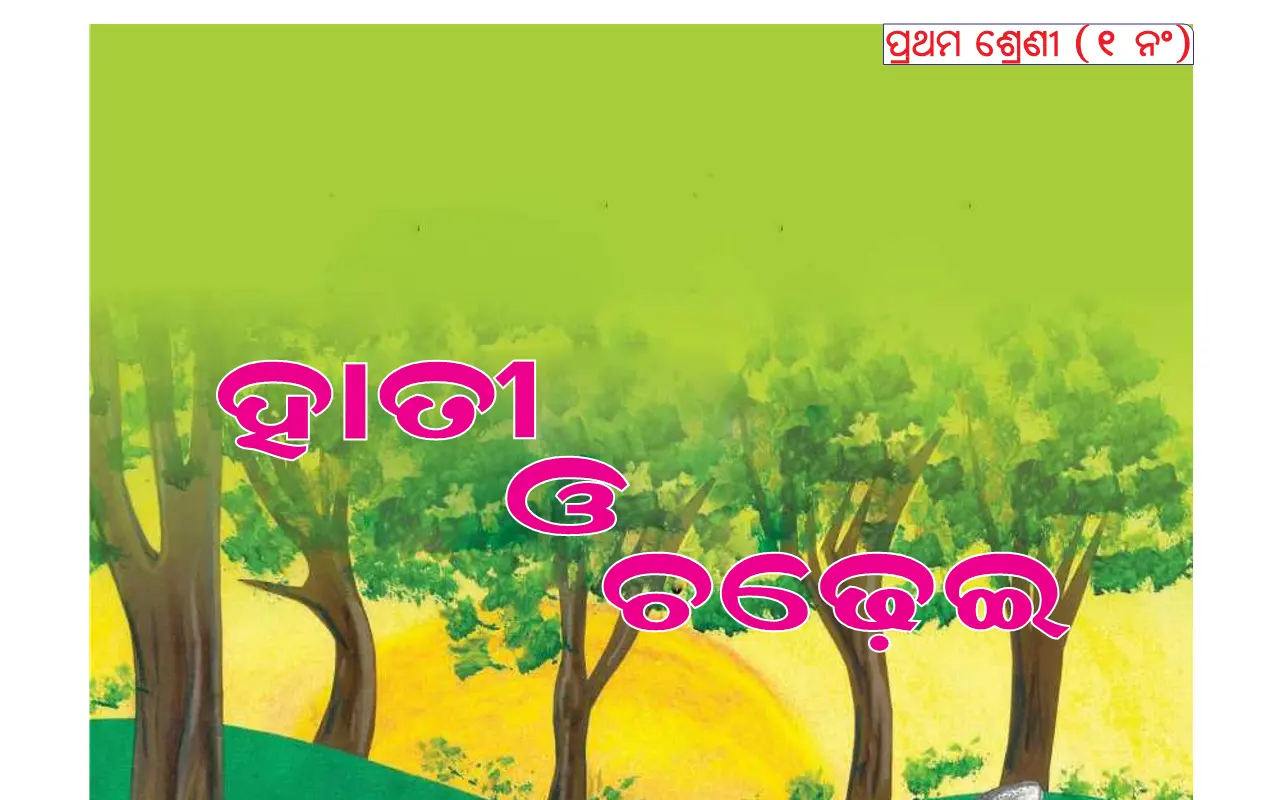
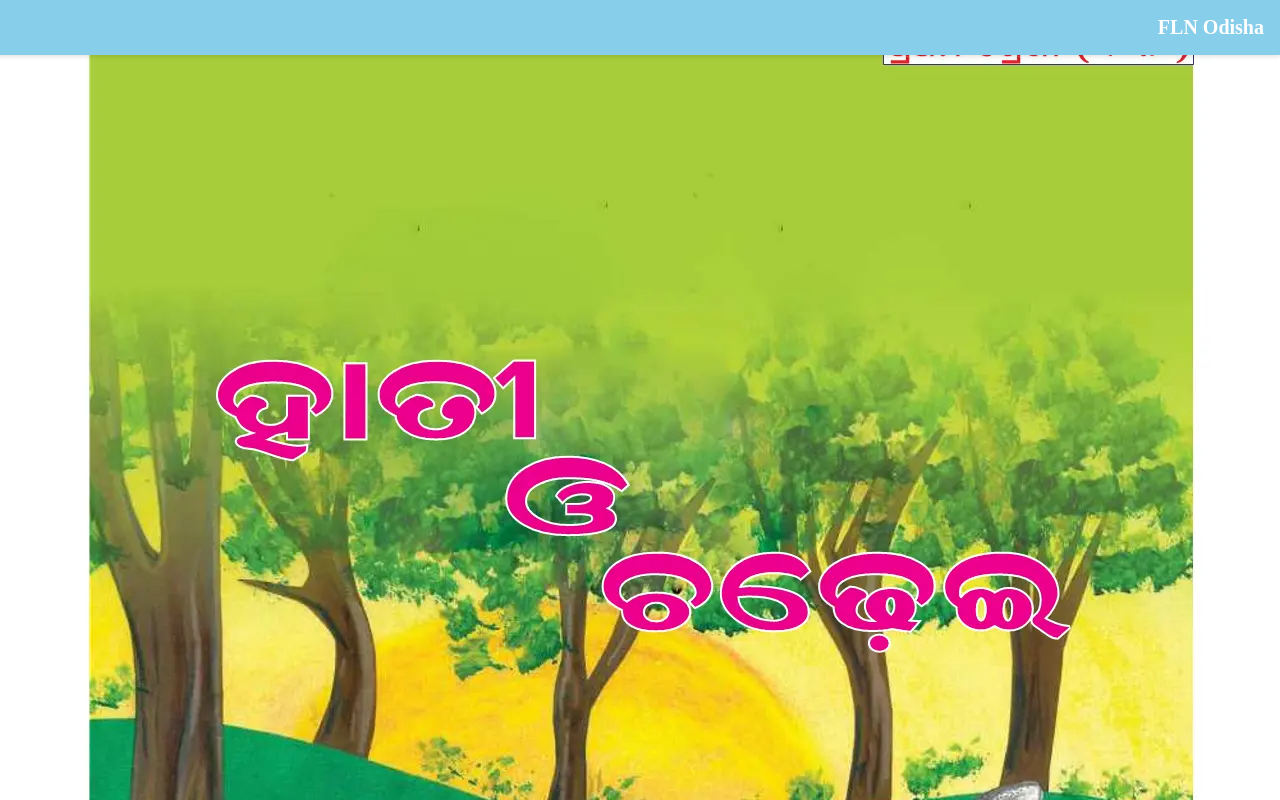
Before and after one commit to flnodisha/hatiochadhei, a plain HTML site: page index.html in a window 1280 px wide. Drawn offline with Linux system fonts and the light colour scheme.

Commit message:
Update index.html

```diff
--- a/index.html
+++ b/index.html
@@ -12,6 +12,20 @@
             height: 100%;
             overflow: hidden;
         }
+        .header {
+  background-color: #87CEEB; /* Sky blue color */
+  padding: 16px;
+  text-align: right;
+  color: white;
+  font-size: 20px;
+  font-weight: bold;
+  box-shadow: 0 2px 4px rgba(0, 0, 0, 0.1);
+  position: fixed;
+  width: 100%;
+  top: 0;
+  right: 0;
+  z-index: 999; /* Higher z-index to stay above other content */
+}
 
         /* Wrapper for panning */
         #pan-wrapper {
@@ -43,6 +57,9 @@
     </style>
 </head>
 <body>
+    <div class="header">
+        FLN Odisha
+      </div>
     <div id="pan-wrapper">
         <div id="pdf-container"></div>
     </div>
```
